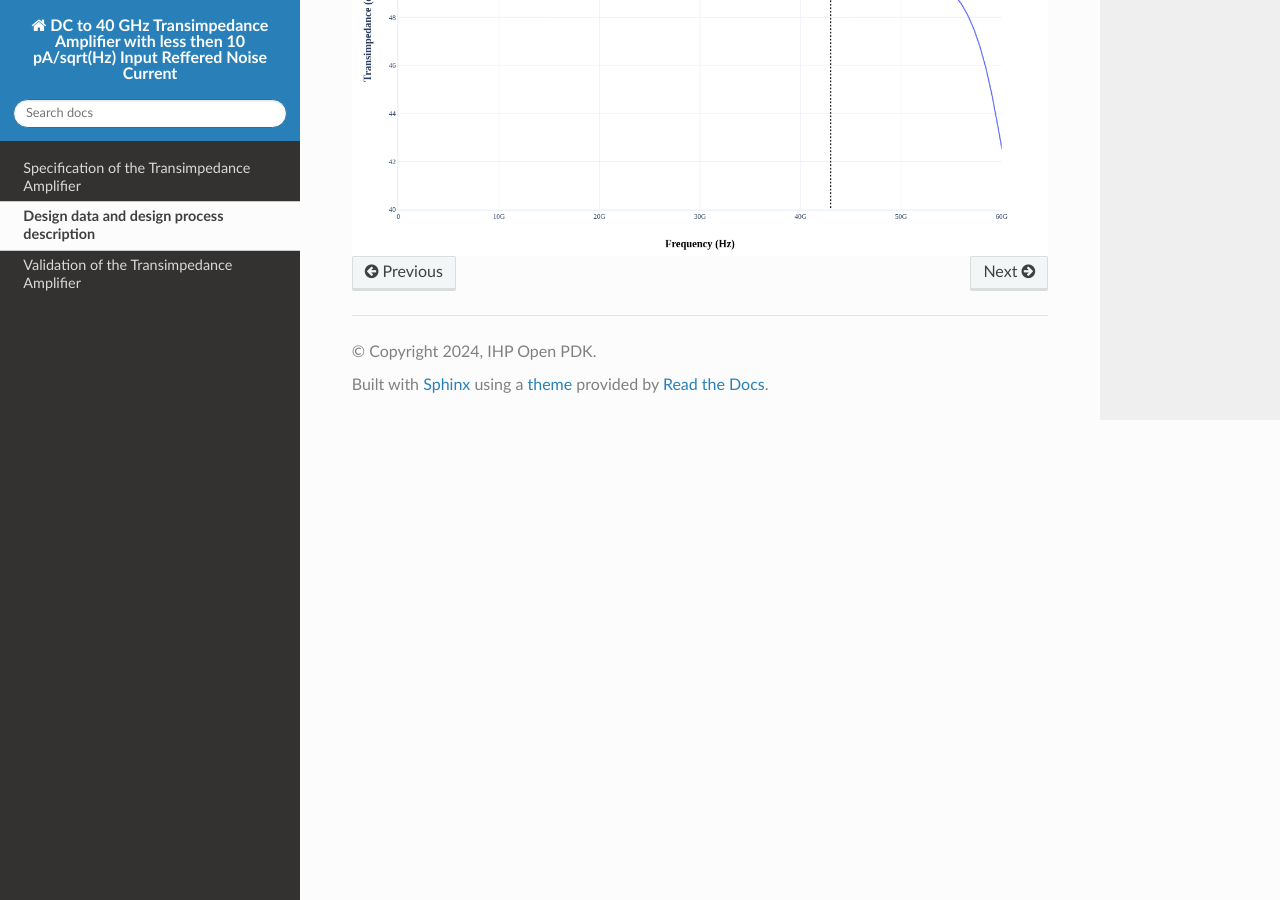
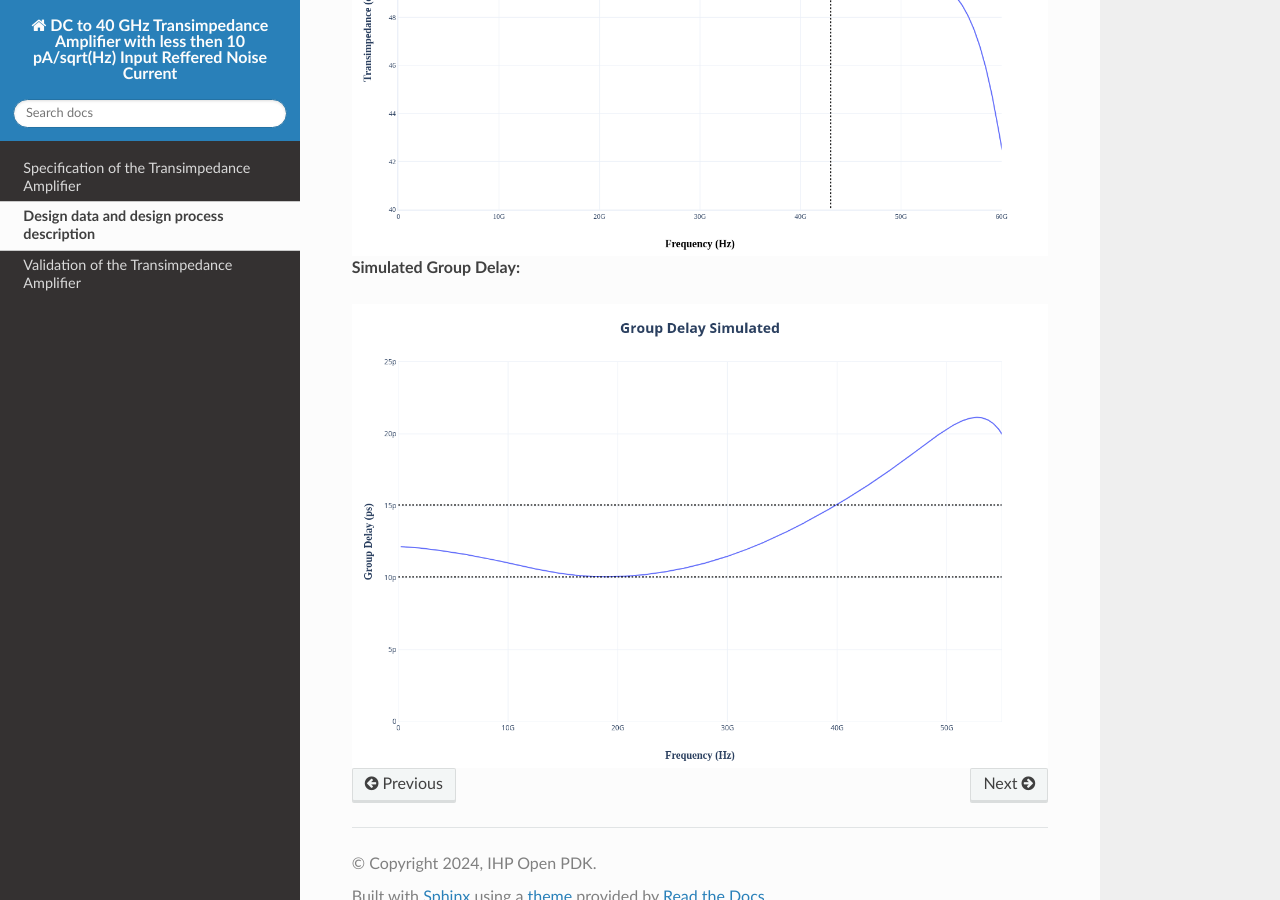
Before and after one commit to IHP-GmbH/TO_Apr2025, a Sphinx documentation site: the page built from DC_to_40_GHz_TIA/doc/source/designdata.rst, in a window 1280 px wide and 900 px high, scrolled down 929 px. Built offline with Sphinx 7.4.7 and the Read the Docs theme 3.1.0, drawn with Linux system fonts in a browser that asks for light colours.

Commit message:
Doc update

```diff
--- a/DC_to_40_GHz_TIA/doc/source/designdata.rst
+++ b/DC_to_40_GHz_TIA/doc/source/designdata.rst
@@ -15,3 +15,10 @@ Design data and design process description
     :align: center
     :alt: Transimpedance Image.
     :width: 800
+
+**Simulated Group Delay:**
+
+.. image:: _static/GD_simulated.png
+    :align: center
+    :alt: Transimpedance Image.
+    :width: 800
```
Also changed, not shown: DC_to_40_GHz_TIA/doc/source/_static/GD_simulated.png (added), DC_to_40_GHz_TIA/doc/source/_static/S_parameters_simulated.png.
